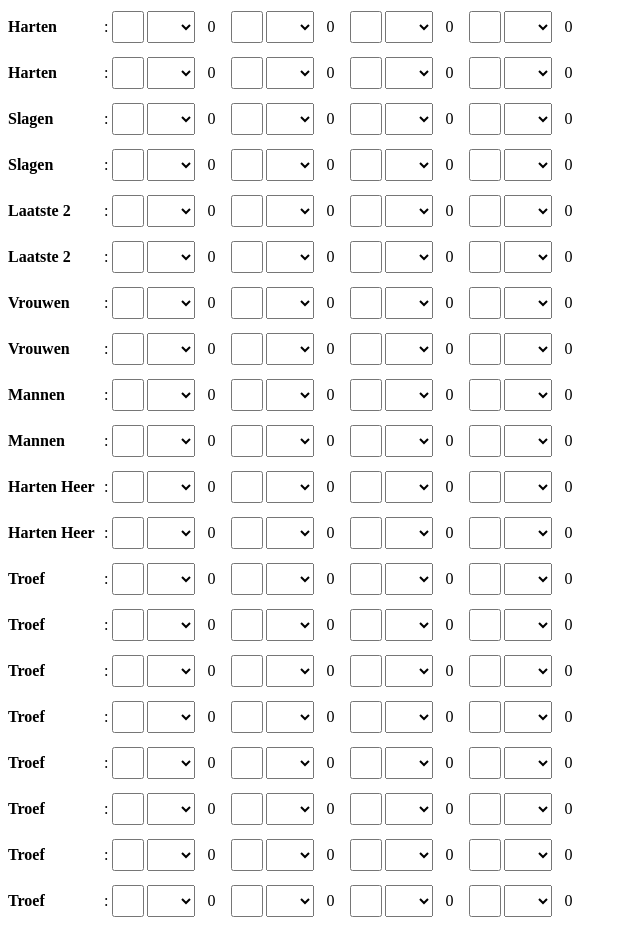
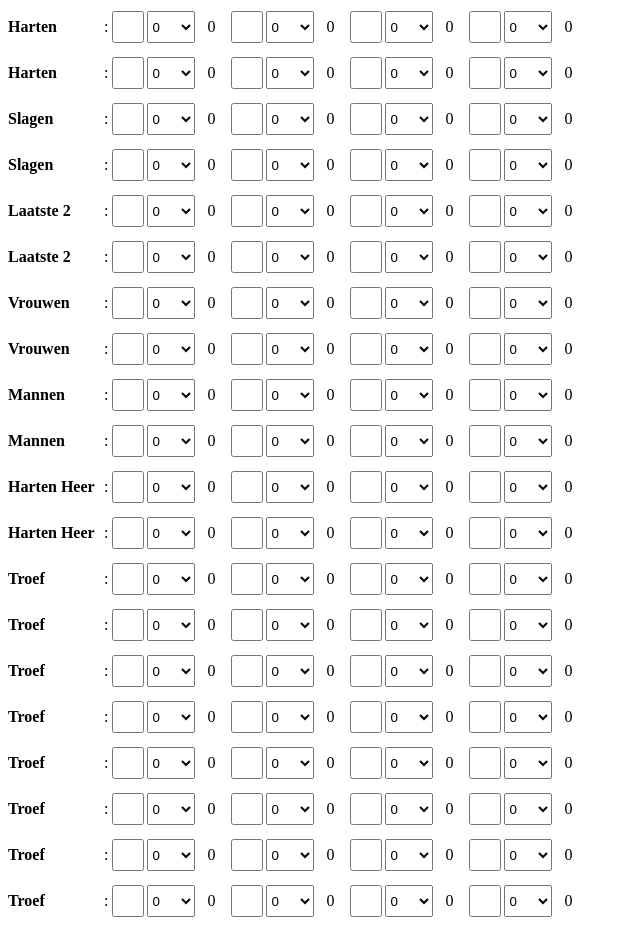
Before and after one commit to swapsCAPS/kingen-score-app, a Vue app: page / in a window 1280 px wide. Shown: the whole page, without its empty margins (0-640 px from the left). Built offline with nearby package versions, Linux system fonts and the light colour scheme; a web font is replaced by a local one.

Commit message:
select aangepast

```diff
--- a/src/components/GameCell.vue
+++ b/src/components/GameCell.vue
@@ -37,7 +37,7 @@ export default {
   <div class="cell">
     <input class="checkbox" type="checkbox" name="" id="" />
     <select class= "number" v-model="input">
-      <option v-for="n in aantal" >{{ n }}</option>
+      <option v-for="n in aantal+1" >{{ n-1 }}</option>
     </select>
     <!-- <input class="number" type="number" name="" id="" v-model="input2" /> -->
     <span class="result">{{ result }}</span>
```
